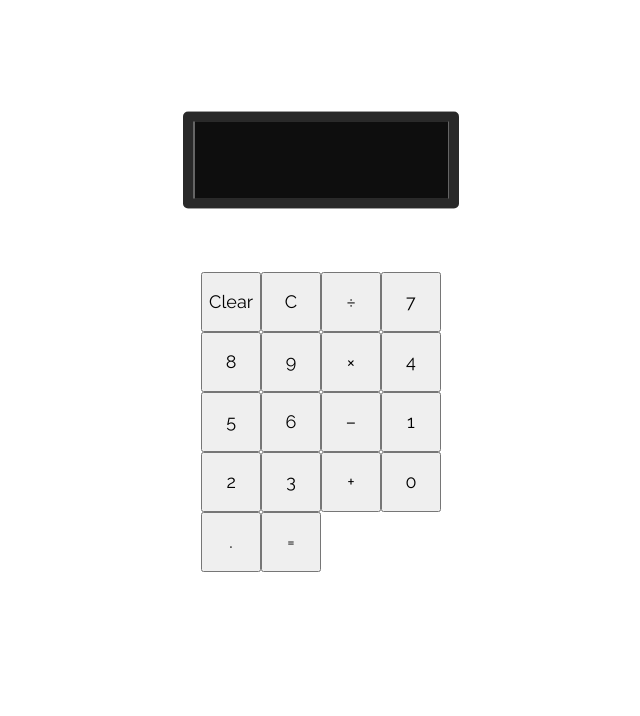
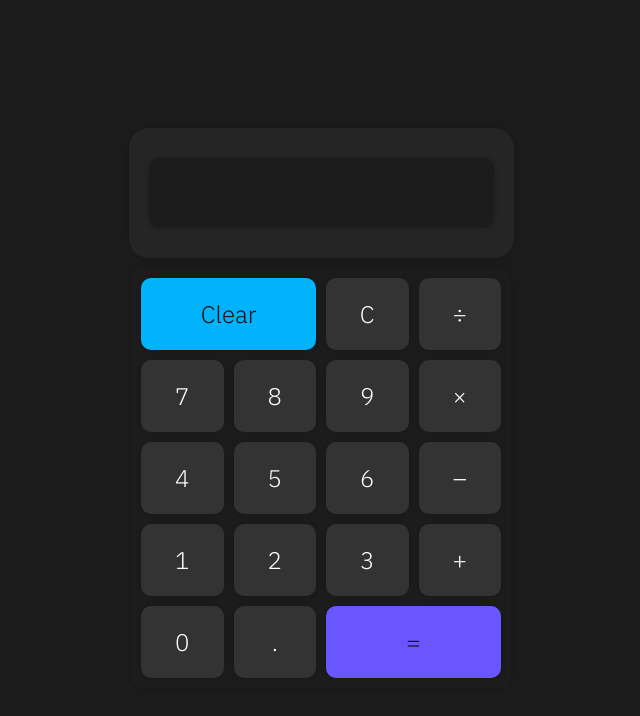
Before and after one commit to DevPanchal02/react-calculator, a React (Vite) app: page / in a window 1280 px wide. Shown: the top 716 px of the page, without its empty margins (319-959 px from the left). Built offline with nearby package versions, Linux system fonts and the light colour scheme.

Commit message:
finished CSS styling

```diff
--- a/src/components/Styles.css
+++ b/src/components/Styles.css
@@ -1,7 +1,7 @@
-@import url('https://fonts.googleapis.com/css2?family=Raleway&display=swap');
+@import url('https://fonts.googleapis.com/css2?family=IBM+Plex+Sans:wght@300&display=swap');
 
 * {
-    font-family: 'Raleway', sans-serif;
+  font-family: 'IBM Plex Sans', sans-serif;
   font-size: 18px;
 }
 
@@ -9,34 +9,89 @@ body {
   display: flex;
   justify-content: center;
   align-items: center;
+  background-color: #1c1c1c;
+  height: 100vh;
 }
 
 .container {
-    top: 20%;
-    left: 50%;
-    position: absolute;
-    transform: translate(-50%, -50%);
-    margin: 10 auto;
-    width: 256px;
+  position: relative;
+  margin: 0 auto;
+  margin-bottom: 10px;
+  width: 345px;
+  height: auto;
   text-align: center;
-    border: 10px solid #111111b6;
-    background: rgba(82, 82, 82, 0.89);
-    border-radius: 5px;
+  background-color: #252525;
+  border-radius: 20px;
+  box-shadow: 0px 0px 10px rgba(0, 0, 0, 0.2);
+  padding: 20px;
+}
+
+input[type='text'] {
+  height: 50px;
+  width: calc(100% - 20px);
+  background-color: #1c1c1c;
+  border: none;
+  color: #fff;
+  text-align: right;
+  font-size: 35px;
+  font-weight: 500;
+  letter-spacing: 1.5px;
+  padding: 10px;
+  border-radius: 10px;
+  box-shadow: 0px 0px 5px rgba(0, 0, 0, 0.2);
+  margin-bottom: 10px;
+  margin-top: 10px;
 }
 
 .keypad {
-    margin-top: 110%;
+  margin: 0 auto;
   display: grid;
   grid-template-columns: repeat(4, 1fr);
-    grid-auto-rows: minmax(60px, auto);
-
+  grid-template-rows: repeat(5, 1fr);
+  gap: 10px;
+  padding: 10px;
+  width: 360px;
+  border-radius: 10px;
+  box-shadow: 0px 0px 10px rgba(0, 0, 0, 0.2);
+  background-color: #1c1c1c;
+  overflow: hidden;
 }
 
-input[type = 'text'] {
-    height: 75px;
-    width: 249px;
-    background-color: #0e0e0e;
-    border: 0px;
-    color: rgb(216, 216, 216);
-    text-align: right;
+.keypad button {
+  font-size: 24px;
+  border: none;
+  border-radius: 10px;
+  background-color: #333;
+  cursor: pointer;
+  transition: background-color 0.3s ease-in-out;
+  padding: 20px;
+  box-shadow: 0px 0px 5px rgba(0, 0, 0, 0.2);
+  color: #fff;
 }
+
+#clear {
+  grid-column: 1/3;
+  grid-row: 1;
+  background-color: #00b3fa;
+  color: #0f0f0f;
+}
+#clear:hover {
+    color: rgb(227, 225, 225);
+    background-color: #0096fa;
+  }
+
+#answer {
+  grid-column: 3/5;
+  grid-row: 5;
+  background-color: #6a56ff;
+  color: #0f0f0f;
+}
+#answer:hover{
+    color: rgb(227, 225, 225);
+    background-color: #5448fa;
+  }
+
+.keypad button:hover {
+  color:#00fad4;
+  background-color: #212121;
+}
--- a/src/components/Version3.jsx
+++ b/src/components/Version3.jsx
@@ -17,6 +17,7 @@ function App() {
 
   return (
     <div>
+
     <div className='container'>
       <form>
         <input type='text' value={result}></input>
@@ -24,7 +25,7 @@ function App() {
     </div>
 
     <div className='keypad'>
-      <button onClick={handleClear} id='clear'>Clear</button>
+      <button onClick={handleClear} id="clear">Clear</button>
       <button onClick={handleBackSpace} id='backspace'>C</button>
       <button name = '/'onClick={handleClick}>&divide;</button>
       <button name = '7'onClick={handleClick}>7</button>
@@ -41,7 +42,7 @@ function App() {
       <button name = '+'onClick={handleClick}>+</button>
       <button name = '0'onClick={handleClick}>0</button>
       <button name = '.'onClick={handleClick}>.</button>
-      <button onClick={handleClick}>=</button>
+      <button onClick={handleClick} id="answer">=</button>
     </div>
 
     </div>
```
Lines whose indentation alone changed are shown as unchanged.
